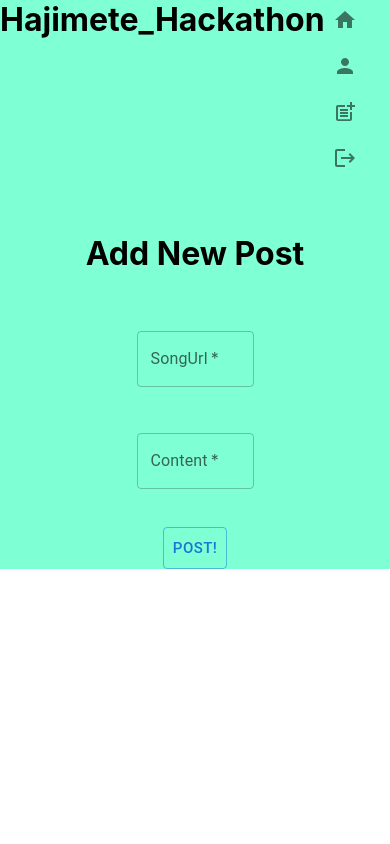
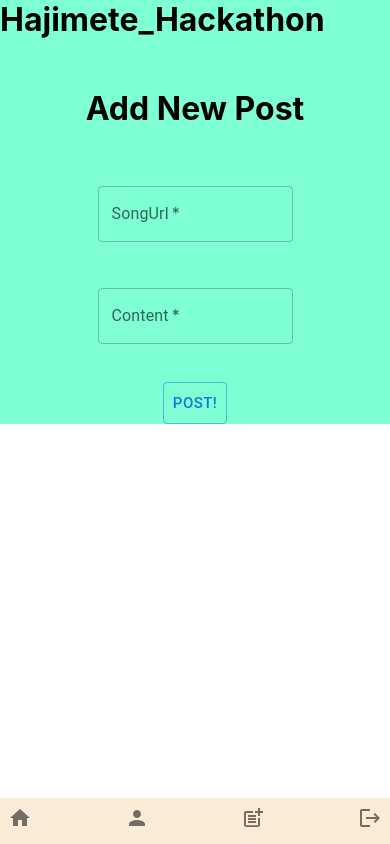
Before and after one commit to yamato0211/hajimete_hackathon, a Next.js app in the folder frontend/: page /post in a window 390 px wide. Built offline with nearby package versions, Linux system fonts and the light colour scheme; sample sign-in values are in the browser's storage.

Commit message:
[add] responsive header

```diff
--- a/frontend/pages/_app.tsx
+++ b/frontend/pages/_app.tsx
@@ -9,6 +9,7 @@ import PostAddIcon from '@mui/icons-material/PostAdd';
 import HomeIcon from '@mui/icons-material/Home';
 import { useRouter } from 'next/router'
 import { useLayoutEffect } from 'react'
+import style from "../styles/Home.module.css"
 
 export default function App({ Component, pageProps }: AppProps) {
   const router = useRouter()
@@ -37,9 +38,11 @@ export default function App({ Component, pageProps }: AppProps) {
       </Head>
       {
         router.pathname !== "/Signup" && router.pathname !== "/Signin" ?(
-          <header style={{backgroundColor:"aquamarine", display:"flex",justifyContent:"space-between"}}>
+          <header
+            style={{backgroundColor:"aquamarine", display:"flex",justifyContent:"space-between"}}
+          >
             <h1>Hajimete_Hackathon</h1>
-            <div>
+            <div className={style.globalHeader}>
               <IconButton>
                 <Link href="/">
                   <HomeIcon/>
--- a/frontend/pages/post/index.tsx
+++ b/frontend/pages/post/index.tsx
@@ -51,7 +51,7 @@ export default function Post() {
           defaultValue={postUrl}
           value={postUrl}
           onChange={(e) => setPostUrl(e.target.value)}
-          style={{width:"30%", paddingBottom:"30px"}}
+          style={{width:"50%", paddingBottom:"30px"}}
         />
         <TextField
             id="outlined-multiline-flexible"
@@ -62,7 +62,7 @@ export default function Post() {
             defaultValue={content}
             value={content}
             onChange={(e) => setContent(e.target.value)}
-            style={{width:"30%", paddingBottom:"30px"}}
+            style={{width:"50%", paddingBottom:"30px"}}
         />
       </Box>
       <Button
--- a/frontend/styles/Home.module.css
+++ b/frontend/styles/Home.module.css
@@ -75,6 +75,18 @@
   }
 }
 
+@media (max-width: 500px) {
+  .globalHeader{
+    width: 100%;
+    background-color: antiquewhite;
+    display: flex;
+    justify-content: space-between;
+    position: fixed;
+    bottom: 0;
+    z-index: 10;
+  }
+}
+
 @media (prefers-color-scheme: dark) {
   .card,
   .footer {
```
Also changed, not shown: 1 other file (tests, documents, lock files or other folders).
